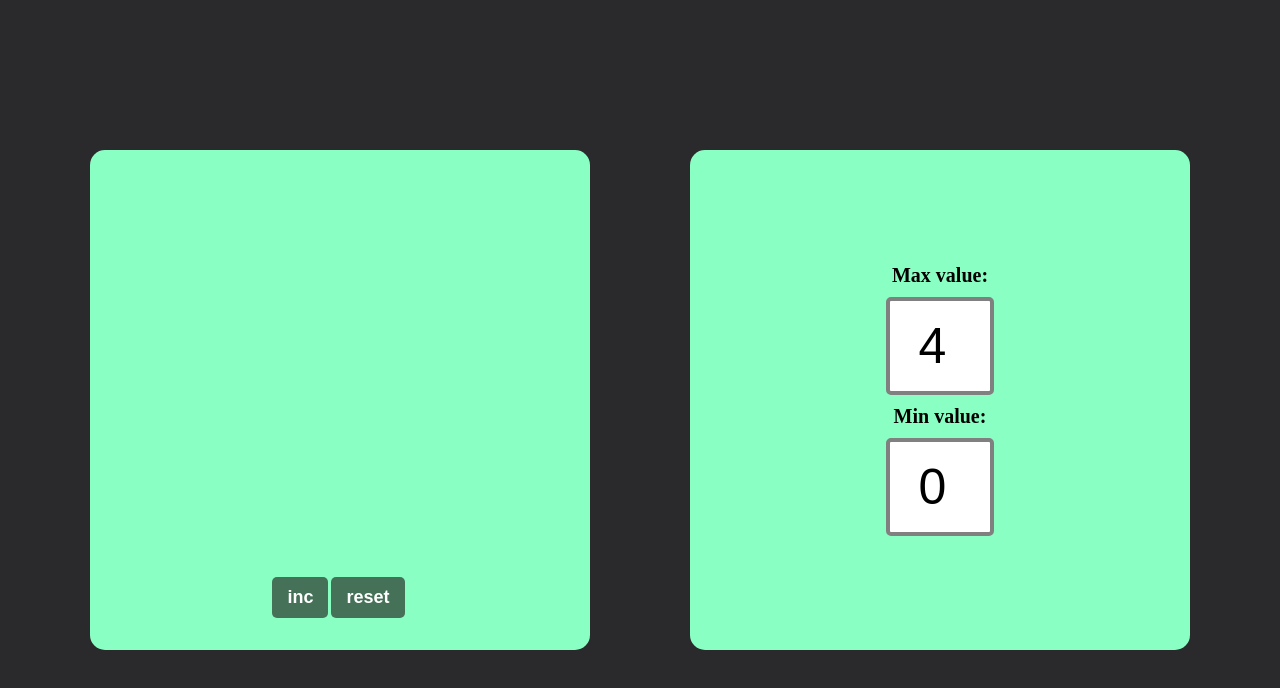
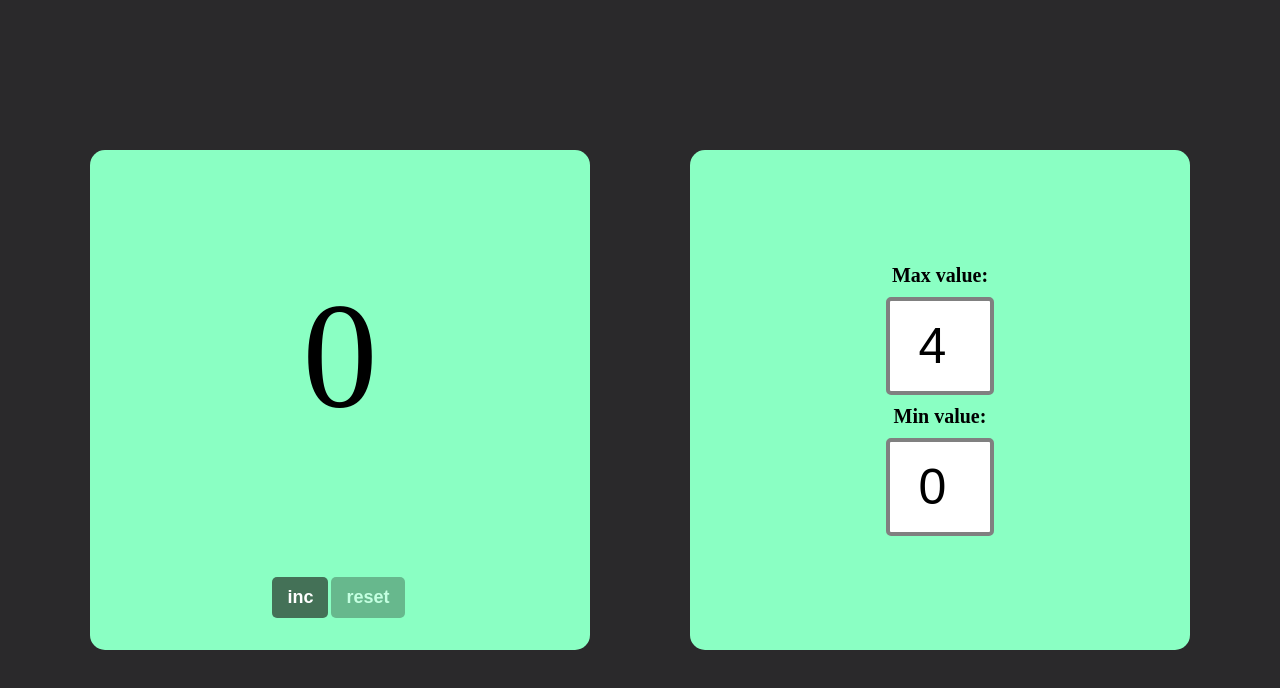
Before and after one commit to KirillDanProg/counter, a React (Create React App) app: page / in a window 1280 px wide. Shown: the top 688 px of the page. Built offline with nearby package versions, Linux system fonts and the light colour scheme.

Commit message:
props refactoring

```diff
--- a/src/components/CoounterSettings/MaxValue.tsx
+++ b/src/components/CoounterSettings/MaxValue.tsx
@@ -1,5 +1,5 @@
 import styles from "../Counter.module.css";
-import React, {FC} from "react";
+import React from "react";
 import {useDispatch, useSelector} from "react-redux";
 import {RootState} from "../../store/store";
 import {setMaxValueAC} from "../../store/reducer/counterReducer";
--- a/src/components/Counter/CounterBox.tsx
+++ b/src/components/Counter/CounterBox.tsx
@@ -1,5 +1,5 @@
 import styles from "../Counter.module.css";
-import React, {FC, useCallback} from "react";
+import React from "react";
 import {CounterControllers} from "./CounterControllers";
 import {CounterTotal} from "./CounterTotal";
 import {useSelector} from "react-redux";
@@ -7,6 +7,7 @@
 
 export const CounterBox = React.memo(() => {
 
+    const minValue = useSelector<RootState, number>(state => state.counter.minValue)
     const maxValue = useSelector<RootState, number>(state => state.counter.maxValue)
     const count = useSelector<RootState, number>(state => state.counter.count)
 
@@ -15,11 +16,11 @@
     return (
         <div className={`${styles.innerContainer}  ${count >= maxValue ? styles.contHit : ""}`}>
             <div className={styles.mainContent}>
-                <CounterTotal/>
+                <CounterTotal count={count} maxValue={maxValue}/>
             </div>
 
             <div className={styles.secondaryContent}>
-                <CounterControllers />
+                <CounterControllers count={count} maxValue={maxValue} minValue={minValue}/>
             </div>
         </div>
     )
--- a/src/store/store.ts
+++ b/src/store/store.ts
@@ -16,7 +16,10 @@
 
 const persistedReducer = persistReducer(persistConfig, rootReducer)
 
+
+// type for all app
 export type RootState = ReturnType<typeof store.getState>
+
 export const store = createStore(persistedReducer)
 
 export let persistor = persistStore(store)
```
